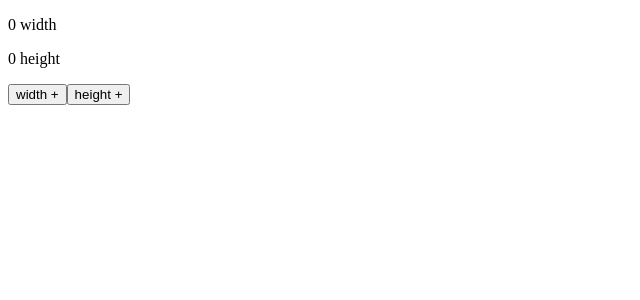
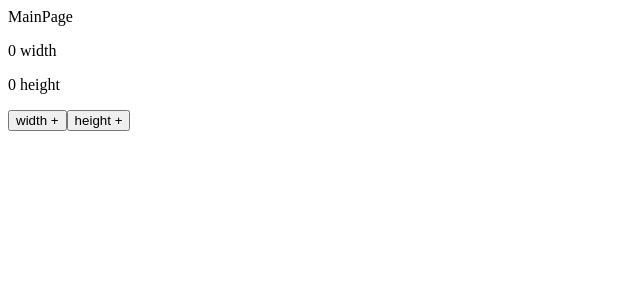
Before and after one commit to supersniper1/viverra-casa, a React app in the folder frontend/: page /main in a window 1280 px wide. Shown: the top 300 px of the page, without its empty margins (0-640 px from the left). Built offline with nearby package versions, Linux system fonts and the light colour scheme.

Commit message:
router added

```diff
--- a/frontend/package.json
+++ b/frontend/package.json
@@ -32,6 +32,7 @@
     "@reduxjs/toolkit": "^1.9.3",
     "react": "^18.2.0",
     "react-dom": "^18.2.0",
-    "react-redux": "^8.0.5"
+    "react-redux": "^8.0.5",
+    "react-router-dom": "^6.9.0"
   }
 }
--- a/frontend/public/index.html
+++ b/frontend/public/index.html
@@ -7,10 +7,7 @@
     <title>Vivera casa</title>
 </head>
 <body>
-
 <noscript>enable js</noscript>
-
 <div id="app"></div>
-
 </body>
 </html>
--- a/frontend/src/App.tsx
+++ b/frontend/src/App.tsx
@@ -1,16 +1,23 @@
 import React, {FunctionComponent} from "react";
-import { Square } from "./components/square/square.component";
-import { Buttons } from "./components/buttons/buttons.component";
 import { Provider } from "react-redux";
-import { store } from './store/store'
+import { store } from './store/store';
+import {BrowserRouter, Route, Routes} from "react-router-dom";
+import { View } from "./views/export.views";
+
+const AppRouting: FunctionComponent = () => (
+  <BrowserRouter>
+    <Routes>
+      <Route path='/main' element={<View.Main/>}/>
+      <Route path='/test' element={<View.Test/>}/>
+      <Route path='*' element={<View.Error/>}/>
+    </Routes>
+  </BrowserRouter>
+);
 
 export const AppCore: FunctionComponent = () => {
   return (
     <Provider store={store}>
-      <div className="app">
-        <Square/>
-        <Buttons/>
-      </div>
+      <AppRouting/>
     </Provider>
   )
-}
+};
--- /dev/null
+++ b/frontend/src/views/error/Error.view.tsx
@@ -0,0 +1,9 @@
+import React, {FunctionComponent} from 'react';
+
+export const Error: FunctionComponent = () => {
+  return (
+    <div>
+      <h1>404 error</h1>
+    </div>
+  );
+};
--- /dev/null
+++ b/frontend/src/views/export.views.ts
@@ -0,0 +1,9 @@
+import {Test} from './test/Test.view';
+import {Main} from './main/Main.view';
+import {Error} from './error/Error.view'
+
+export const View = {
+  Main,
+  Test,
+  Error,
+};
--- /dev/null
+++ b/frontend/src/views/main/Main.view.tsx
@@ -0,0 +1,13 @@
+import React, {FunctionComponent} from 'react';
+import {Square} from "../../components/square/square.component";
+import {Buttons} from "../../components/buttons/buttons.component";
+
+export const Main: FunctionComponent = () => {
+  return (
+    <div>
+      MainPage
+      <Square/>
+      <Buttons/>
+    </div>
+  );
+};
--- /dev/null
+++ b/frontend/src/views/test/Test.view.tsx
@@ -0,0 +1,13 @@
+import React, {FunctionComponent} from 'react';
+import {Square} from "../../components/square/square.component";
+import {Buttons} from "../../components/buttons/buttons.component";
+
+export const Test: FunctionComponent = () => {
+  return (
+    <div>
+      TestPage
+      <Square/>
+      <Buttons/>
+    </div>
+  );
+};
--- a/frontend/webpack.config.js
+++ b/frontend/webpack.config.js
@@ -21,6 +21,7 @@ const config = {
         host: 'localhost',
         port: 2004,
         hot: true,
+        historyApiFallback: true,
     },
     plugins: [
         new HtmlWebpackPlugin({
```
Also changed, not shown: 1 other file (tests, documents, lock files or other folders).
